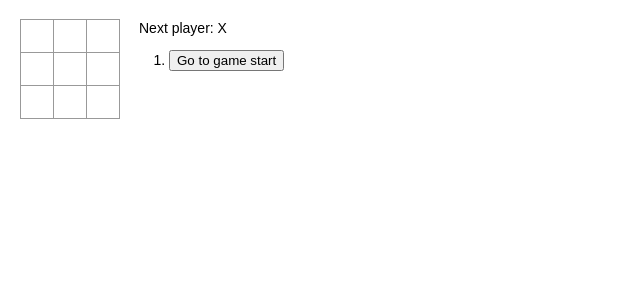
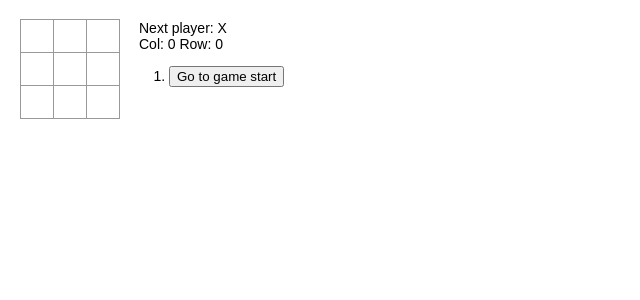
Before and after one commit to Crysisun/React-Tutorial, a React (Create React App) app in the folder tic-tac-toe/: page / in a window 1280 px wide. Shown: the top 300 px of the page, without its empty margins (0-640 px from the left). Built offline with nearby package versions, Linux system fonts and the light colour scheme.

Commit message:
Displays the location for each move in the format (col, row) in the move history list.

```diff
--- a/tic-tac-toe/src/index.js
+++ b/tic-tac-toe/src/index.js
@@ -50,6 +50,7 @@ function Square(props) {
     );
 }
 
+
 class Board extends React.Component {
     renderSquare(i) {
         return (<Square
@@ -95,9 +96,10 @@ class Game extends React.Component {
             }]),
             stepNumber: history.length,
             xIsNext: !this.state.xIsNext,
+            posCol: i % 3 + 1,
+            posRow: Math.round((i + 2) / 3),
         });
     }
-
     jumpTo(step) {
         this.setState({
             stepNumber: step,
@@ -113,12 +115,17 @@ class Game extends React.Component {
             }],
             xIsNext: true,
             stepNumber: 0,
+            posCol: 0,
+            posRow: 0,
         }
     }
+
     render() {
         const history = this.state.history;
         const current = history[this.state.stepNumber];
         const winner = calculateWinner(current.squares);
+        let col = 'Col: ' + this.state.posCol;
+        let row = 'Row: ' + this.state.posRow;
 
         const moves = history.map((step, move) => {
             const desc = move ? 'Go to move #' + move :
@@ -146,6 +153,7 @@ class Game extends React.Component {
                 </div>
                 <div className="game-info">
                     <div>{status}</div>
+                    <div>{col} {row}</div>
                     <ol>{moves}</ol>
                 </div>
             </div>
```
